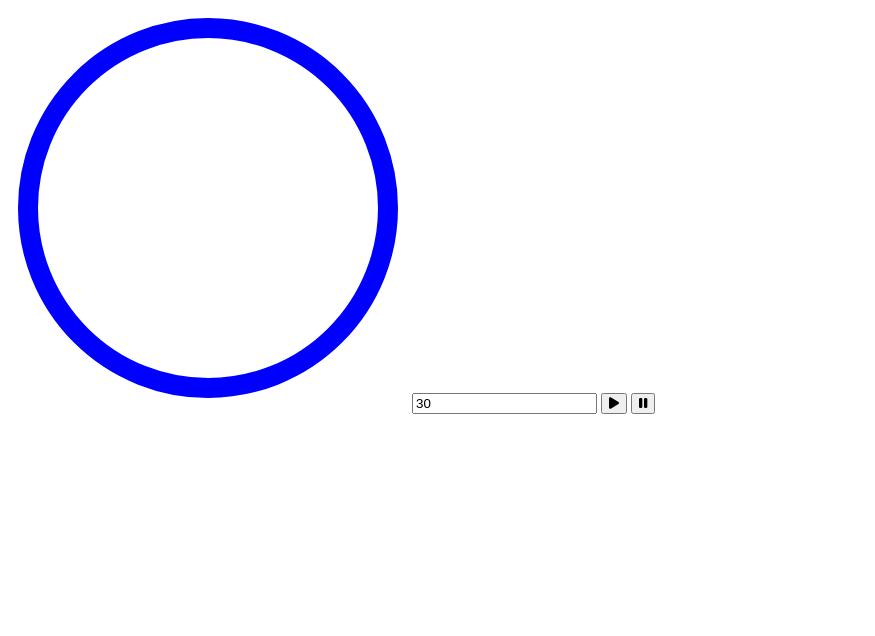
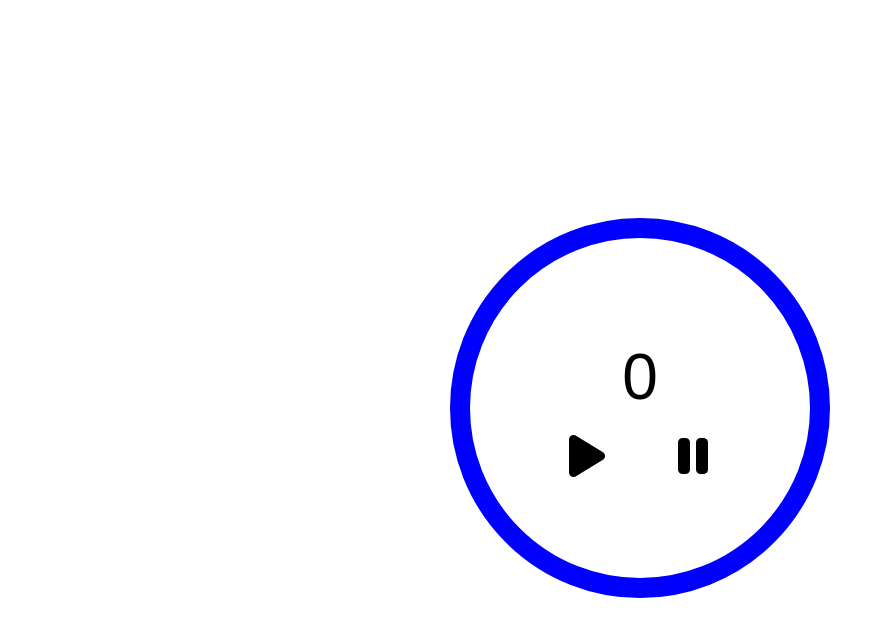
Before and after one commit to Mariustar/Countdown, a website with bundled scripts: page index.html in a window 1280 px wide. Shown: the whole page, without its empty margins (0-875 px from the left). Built offline with nearby package versions, Linux system fonts and the light colour scheme.

Commit message:
finish basic styling

```diff
--- a/index.html
+++ b/index.html
@@ -15,6 +15,7 @@
     <title>Countdown</title>
   </head>
   <body>
+    <div class="main-container">
       <svg height="400" width="400">
         <circle
           class="circle"
@@ -26,9 +27,14 @@
           stroke-width="20"
         />
       </svg>
-    <input id="duration" type="text" value="30" />
+      <div class="time-box">
+        <input id="duration" type="text" value="0" />
+        <div class="button-box">
           <button id="start"><i class="fa-solid fa-play"></i></button>
           <button id="pause"><i class="fa-solid fa-pause"></i></button>
+        </div>
+      </div>
+    </div>
     <script src="/index.js" type="module"></script>
   </body>
 </html>
--- a/main.css
+++ b/main.css
@@ -2,3 +2,49 @@
   transform: rotate(-90deg);
   transform-origin: center;
 }
+
+.main-container {
+  display: flex;
+  justify-content: center;
+  align-items: center;
+  height: 100vh;
+}
+
+.time-box {
+  position: absolute;
+  display: flex;
+  flex-direction: column;
+}
+
+.button-box {
+  width: 100%;
+  display: flex;
+  justify-content: space-around;
+  align-items: flex-end;
+  margin-top: 1rem;
+}
+
+.button-box i {
+  height: 2rem;
+  width: 4rem;
+  font-size: 3rem;
+  background: none;
+  border: none;
+  cursor: pointer;
+}
+
+.button-box i:hover {
+  color: red;
+}
+
+.button-box button {
+  background: none;
+  border: none;
+}
+
+#duration {
+  font-size: 4rem;
+  max-width: 13rem;
+  border: none;
+  text-align: center;
+}
```
Lines whose indentation alone changed are shown as unchanged.
